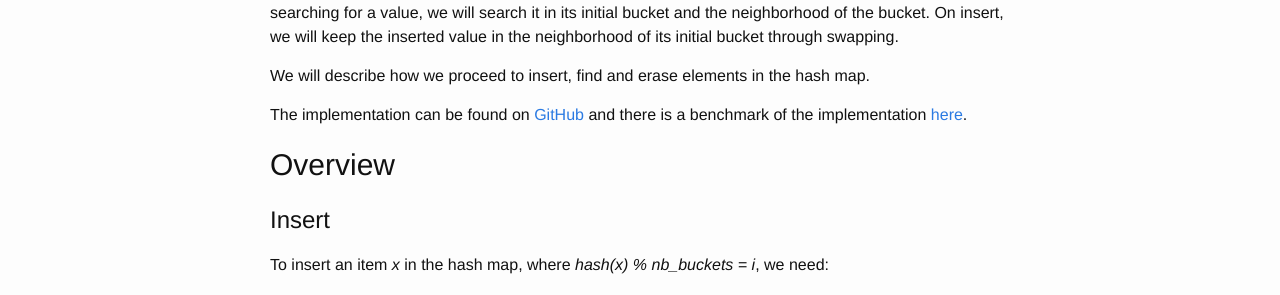
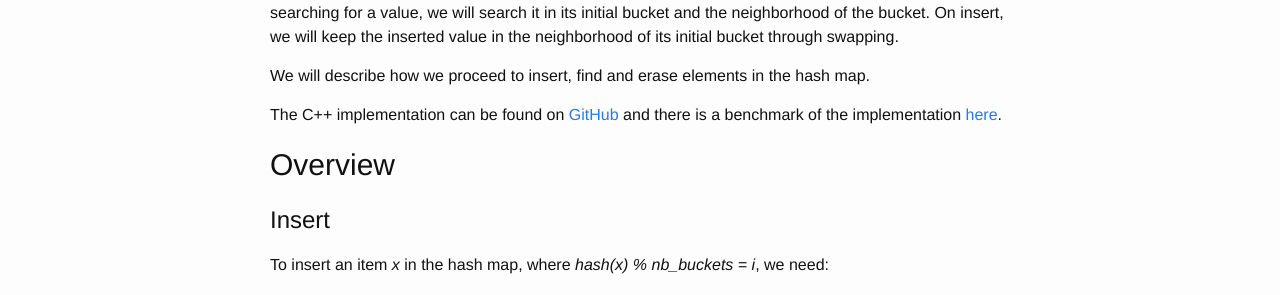
Before and after one commit to Tessil/tessil.github.io, a Jekyll site: the page built from _posts/2016-08-29-hopscotch-hashing.md, in a window 1280 px wide and 900 px high. Shown: the part 412-707 px from the top of the window. Built offline with Jekyll 4.4.1, drawn with Linux system fonts in a browser that asks for light colours; comment, search, counter and statistics services are not loaded.

```diff
--- a/_posts/2016-08-29-hopscotch-hashing.md
+++ b/_posts/2016-08-29-hopscotch-hashing.md
@@ -26,7 +26,7 @@ The main idea behind the algorithm is the notion of neighborhood. Each bucket B
 
 We will describe how we proceed to insert, find and erase elements in the hash map.
 
-The implementation can be found on [GitHub](https://github.com/Tessil/hopscotch-map) and there is a benchmark of the implementation [here]({{ site.url }}/2016/08/29/benchmark-hopscotch-map.html).
+The C++ implementation can be found on [GitHub](https://github.com/Tessil/hopscotch-map) and there is a benchmark of the implementation [here]({{ site.url }}/2016/08/29/benchmark-hopscotch-map.html).
 
 ## Overview
 
```
